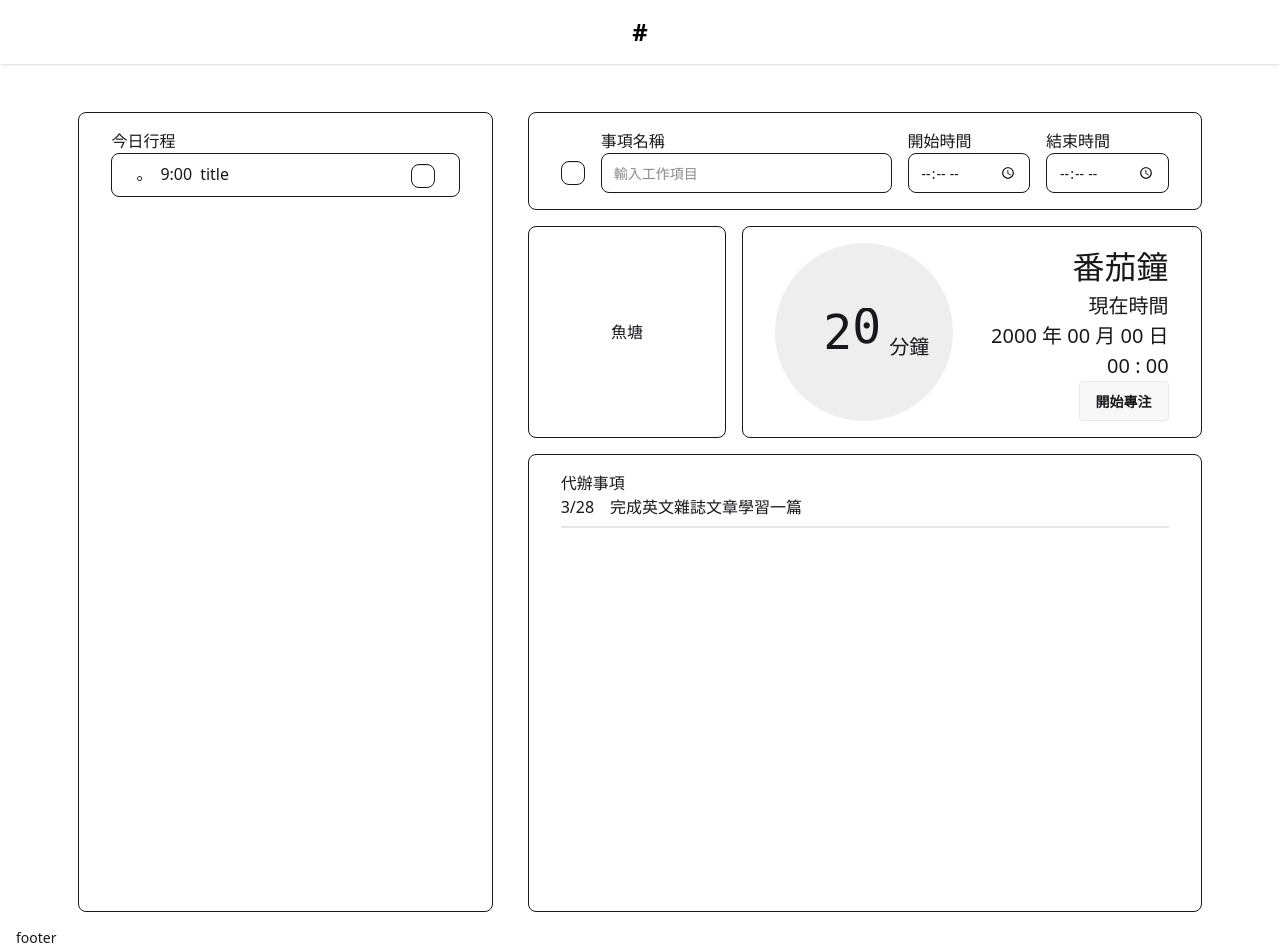
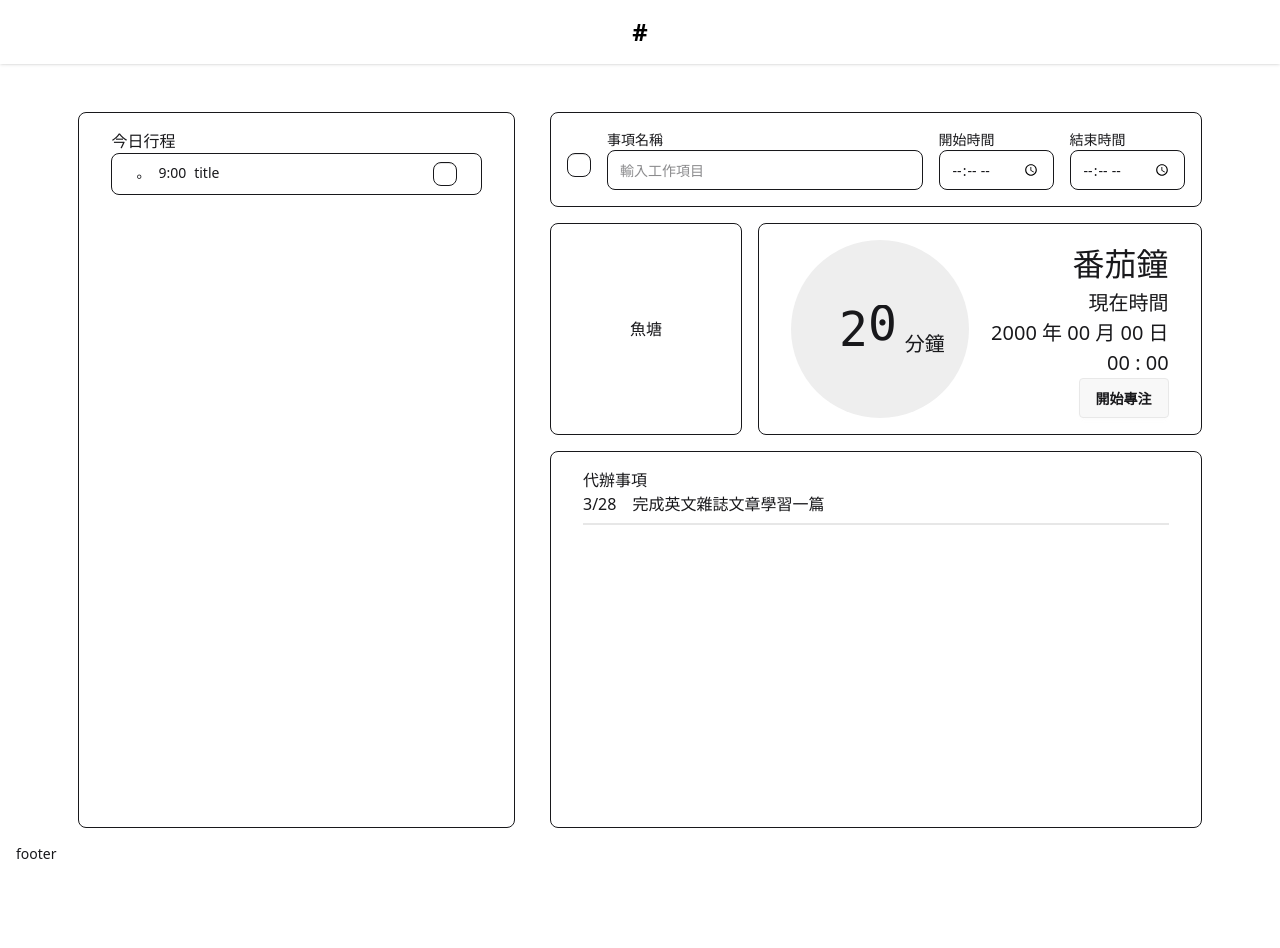
Before and after one commit to emba2ra3star/NTUEDTD_REACT_Just-Today, a React (Vite) app: page / in a window 1280 px wide. After the commit the page ends 864 px from the top, so only its background shows below. Built offline with nearby package versions, Linux system fonts and the light colour scheme.

Commit message:
單一工作卡與輸入欄 css

```diff
--- a/src/components/board/Board.jsx
+++ b/src/components/board/Board.jsx
@@ -5,14 +5,36 @@ import TodayList from "./TodayList";
 
 function Board() {
     return (
-        <div className="content mt-[3rem]">
-            <div className="flex flex-row mx-[5%] gap-[35px]">
+        <div className="content pt-[3rem] h-full">
+            <div className="flex flex-row mx-[5%] gap-[35px] h-full">
                 {/* 左欄 */}
                 <TodayList />
                 {/* 右欄 */}
                 <div className="w-3/5 flex flex-col gap-[1rem]">
                     {/* 輸入工作 */}
-                    <AddTodayItem />
+
+                    <div className="list bg-base-100  border-1 rounded-lg border-base-content">
+                        <div className="list-row">
+                            {/* 送出按鈕 */}
+                            <input type="checkbox" className="mt-[1.5rem] checkbox border-base-content bg-base-100 checked:bg-base-content checked:text-base-100 checked:border-base-100 " />
+                            {/* 事項名稱 */}
+                            <div className="list-col-grow min-w-[70px] flex flex-col">
+                                <span>事項名稱</span>
+                                <input type="text" placeholder="輸入工作項目" className="input w-full border-1 rounded-lg border-base-content" />
+                            </div>
+                            {/* 開始時間 */}
+                            <div className="w-[115px]">
+                                <span>開始時間</span>
+                                <input type="time" className="input border-1 rounded-lg border-base-content text-[14px]" />
+                            </div>
+                            {/* 結束時間 */}
+                            <div className="w-[115px]">
+                                <span>結束時間</span>
+                                <input type="time" className="input border-1 rounded-lg border-base-content text-[14px]" />
+                            </div>
+                        </div>
+                    </div>
+
                     {/* 魚塘與番茄鐘 */}
                     <div className="flex flex-row gap-[1rem] h-fit">
                         <Pond />
@@ -28,16 +50,6 @@ function Board() {
 
 export default Board;
 
-function Pond() {
-    return (
-        <>
-            <Link to="/fishgame" className="w-[30%] px-[2rem] py-[1rem] flex justify-center items-center bg-base-100 border-1 rounded-lg border-base-content">
-                <p>魚塘</p>
-            </Link>
-        </>
-    );
-}
-
 function AddTodayItem() {
     return (
         <>
@@ -52,14 +64,24 @@ function AddTodayItem() {
                 {/* 開始時間 */}
                 <div className="w-[16rem]">
                     <span>開始時間</span>
-                    <input type="time" className="input border-1 rounded-lg border-base-content"/>
+                    <input type="time" className="input border-1 rounded-lg border-base-content" />
                 </div>
                 {/* 結束時間 */}
                 <div className="w-[16rem]">
                     <span>結束時間</span>
-                    <input type="time" className="input border-1 rounded-lg border-base-content"/>
+                    <input type="time" className="input border-1 rounded-lg border-base-content" />
                 </div>
             </div>
+        </>
+    );
+}
+
+function Pond() {
+    return (
+        <>
+            <Link to="/fishgame" className="w-[30%] px-[2rem] py-[1rem] flex justify-center items-center bg-base-100 border-1 rounded-lg border-base-content">
+                <p>魚塘</p>
+            </Link>
         </>
     );
 }
--- a/src/components/board/TodayList.jsx
+++ b/src/components/board/TodayList.jsx
@@ -1,17 +1,15 @@
 function TodayList() {
     return (
-        <div className="w-2/5 bg-base-100 px-[2rem] py-[1rem] border-1 rounded-lg border-base-content min-h-screen">
+        <div className="w-2/5 bg-base-100 px-[2rem] py-[1rem] border-1 rounded-lg border-base-content h-full">
             <span>今日行程</span>
-            <section className="grid gap-[1rem]">
-                <div className="flex flex-row py-2 px-6 justify-between border-1 rounded-lg border-base-content">
-                    <div className="justify-items-start flex flex-row gap-[0.5rem]">
+            <section className="grid gap-[1rem] list">
+                <div className="list-row py-2 px-6 border-1 rounded-lg border-base-content">
+                    <div className="flex flex-row gap-[0.5rem] list-col-grow">
                         <span>。</span>
                         <span>9:00</span>
                         <p>title</p>
                     </div>
-                    <div className="justify-end">
                     <input type="checkbox" className="checkbox border-base-content bg-base-100 checked:bg-base-content checked:text-base-100 checked:border-base-100 " />
-                    </div>
                 </div>
             </section>
         </div>
--- a/src/pages/Home.jsx
+++ b/src/pages/Home.jsx
@@ -10,7 +10,7 @@ function Home() {
                 <title>Just Today | 首頁</title>
             </Helmet>
             <Board />
-            <div className="footer">footer</div>
+            <div className="footer bg-base-100">footer</div>
         </div>
     );
 }
```
